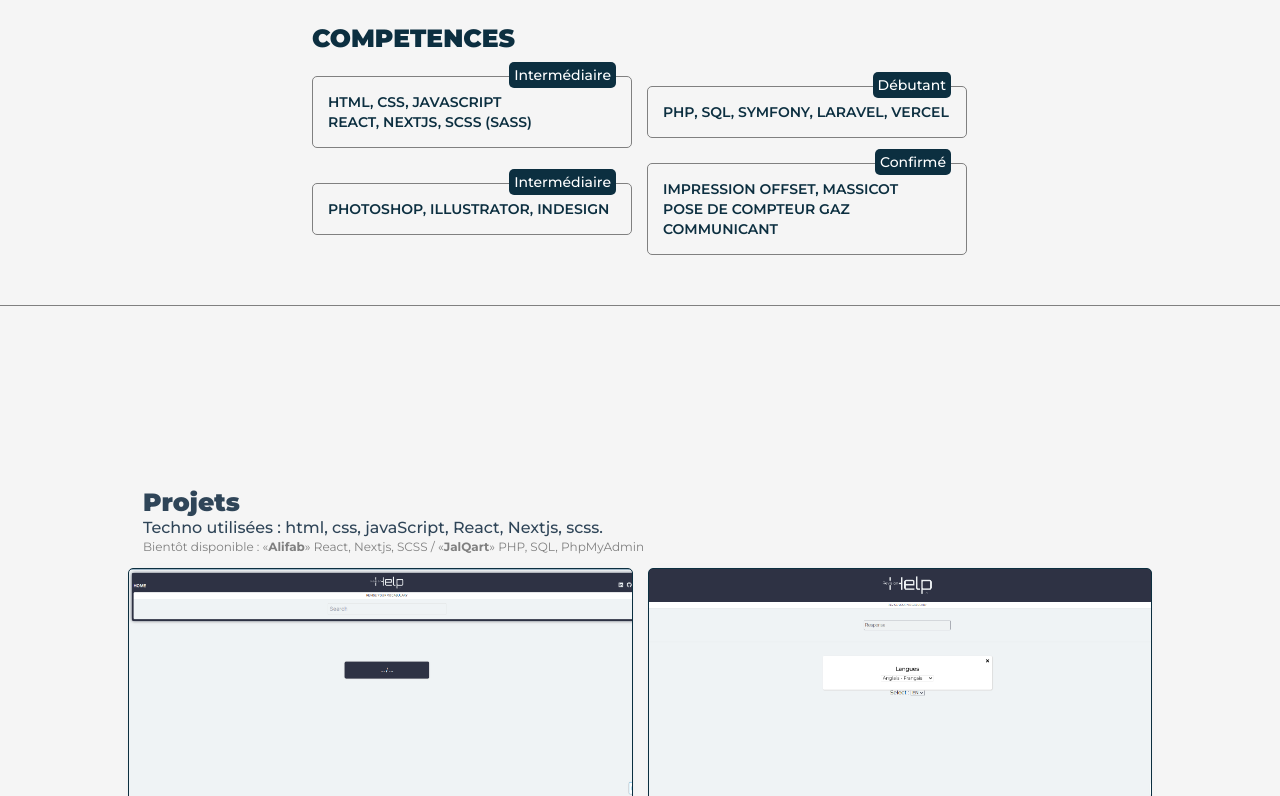
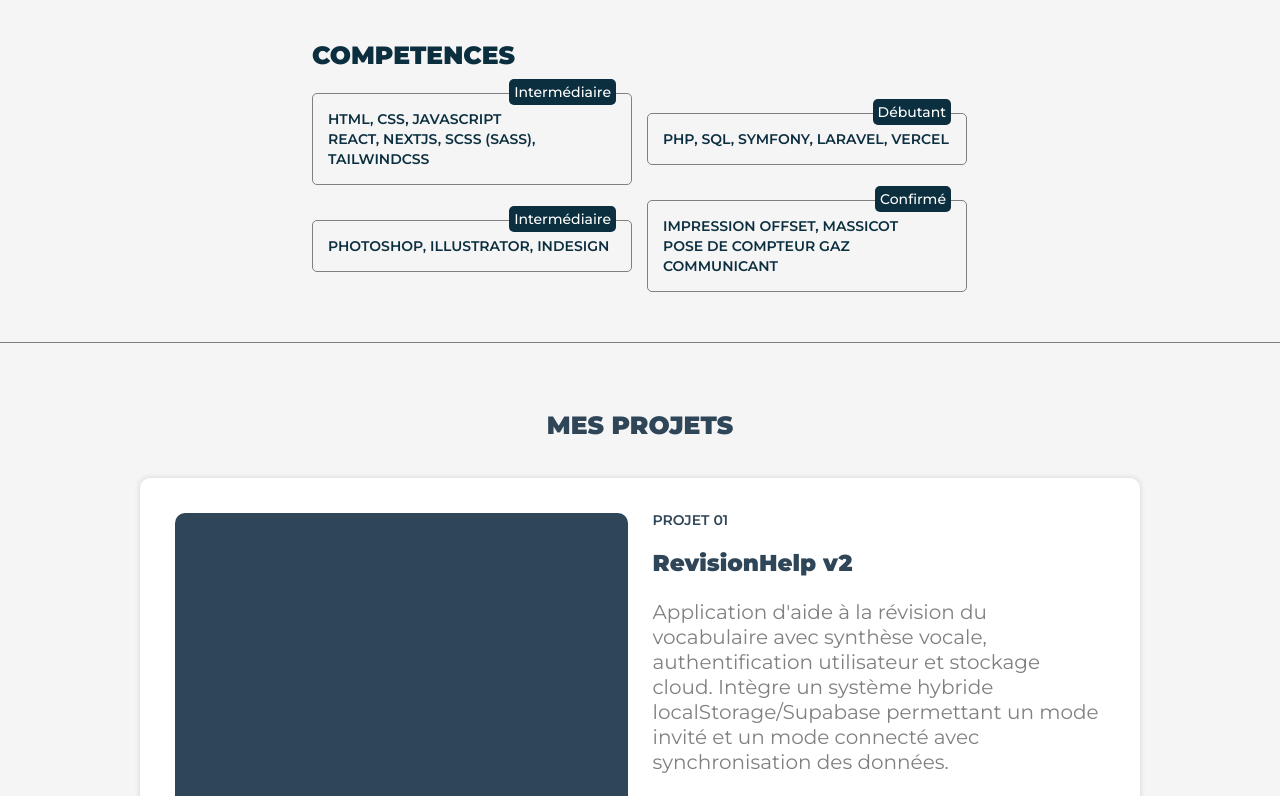
Before and after one commit to ASiaka/portfolio-nextjs, a Next.js app: page / in a window 1280 px wide. Shown: the part 2004-2800 px from the top of the page. Built offline with nearby package versions, Linux system fonts and the light colour scheme.

Commit message:
nouvelle mise en page de la section projets

```diff
--- a/src/app/contact/contact.module.scss
+++ b/src/app/contact/contact.module.scss
@@ -9,7 +9,7 @@
     display: flex;
     justify-content: center;
     align-items: center;
-    border-top: 1px white solid;
+    border-top: 1px gray solid;
     font-family: 'Montserrat', sans-serif;
 
     font-size: 16px;
--- a/src/app/home/home.module.scss
+++ b/src/app/home/home.module.scss
@@ -82,7 +82,7 @@
                 .language {
                     // font-size: 30px;
                     font-size: 1.875em;
-            }
+                }
             }
         }
     }
--- a/src/app/home/page.js
+++ b/src/app/home/page.js
@@ -2,7 +2,9 @@
 
 import styles from "@/app/home/home.module.scss";
 import { FontAwesomeIcon } from "@fortawesome/react-fontawesome";
-import { faCss, faCss3, faCss3Alt, faHtml5, faJs, faLaravel, faPhp, faReact, faSass, faSymfony } from "@fortawesome/free-brands-svg-icons";
+import { faCss3Alt, faHtml5, faJs, faLaravel, faPhp, faReact, faSass, faSymfony } from "@fortawesome/free-brands-svg-icons";
+import tailwindcss from "../../../public/img//tailwindcss.svg";
+import Image from "next/image";
 import { faDatabase, faLaptopCode } from "@fortawesome/free-solid-svg-icons";
 import { useEffect, useState } from "react";
 
@@ -30,6 +32,7 @@ export default function Home() {
                         <FontAwesomeIcon icon={faJs} className={styles.language} />
                         <FontAwesomeIcon icon={faReact} className={styles.language} />
                         <FontAwesomeIcon icon={faSass} className={styles.language} />
+                        <Image src={tailwindcss} style={{width: "1.3em", height: "auto"}} alt="Tailwind CSS" className={styles.language} />
                         <FontAwesomeIcon icon={faDatabase} className={styles.language} />
                         <FontAwesomeIcon icon={faPhp} className={styles.language} />
                         <FontAwesomeIcon icon={faSymfony} className={styles.language} />
--- a/src/app/projets/page.js
+++ b/src/app/projets/page.js
@@ -13,6 +13,44 @@ import pfD from "../../../public/img/pfD.png";
 import pfM from "../../../public/img/pfM.png";
 import ebD from "../../../public/img/ebD.png";
 import ebM from "../../../public/img/ebM.png";
+
+const projets = [
+    {
+        intitule: "Projet 01",
+        title: "RevisionHelp v2",
+        description: "Application d'aide à la révision du vocabulaire avec synthèse vocale, authentification utilisateur et stockage cloud. Intègre un système hybride localStorage/Supabase permettant un mode invité et un mode connecté avec synchronisation des données.",
+        technos: ["React", "Next.js", "Tailwind css", "Supabase"],
+        link: "https://revisionhelp-v2.vercel.app/",
+    },
+    {
+        intitule: "Projet 02",
+        title: "RevisionHelp v1",
+        description: "Version initiale de l'application d'aide à la révision du vocabulaire avec synthèse vocale. Interface simple, construite avec les technologies web fondamentales. Système de répétition espacée pour une mémorisation optimale.",
+        technos: ["Javascript", "HTML", "CSS"],
+        link: "https://help-beta-liard.vercel.app/",
+    },
+    {
+        intitule: "Projet 03",
+        title: "Alifab",
+        description: "Plateforme éducative interactive pour l'apprentissage de l'alphabet arabe et français destinée aux enfants. Approche ludique et progressive avec enregistrements audio authentiques, exercices interactifs adaptés à l'âge et tableau de bord pour le suivi parental.",
+        technos: ["React", "Next.js", "SCSS"],
+        link: "https://alifab.vercel.app/",
+    },
+    {
+        intitule: "Projet 04",
+        title: "PUB",
+        description: "Site vitrine professionnel pour une entreprise spécialisée en signalétique et publicité. Présentation complète des services : enseignes lumineuses, création graphique, flocage et solutions visuelles sur mesure. Design moderne et entièrement responsive.",
+        technos: ["React", "Next.js", "SCSS"],
+        link: "https://pub-nextjs.vercel.app/",
+    },
+    {
+        intitule: "Projet 05",
+        title: "JalQart",
+        description: "Blog avec système complet de gestion de contenu. Dashboard administrateur permettant la création, modification et suppression d'articles. Interface utilisateur optimisée pour une expérience de lecture agréable.",
+        technos: ["PHP", "SQL", "phpMyAdmin", "CSS"],
+        link: "#",
+    },
+]
 
 export default function Projets() {
     const [modeMobile, setModeMobile] = useState(false);
@@ -38,121 +76,29 @@ export default function Projets() {
     return (
         <main id="projets" className={styles.projets}>
             <div className={styles.projetsContent}>
-                <div className={styles.titleContent}>
-                    <h1 className={styles.title}>Projets</h1>
-                    <p className={styles.subTitle}>Techno utilisées : html, css, javaScript, React, Nextjs, scss.</p>
-                    <p style={{color: "gray", fontSize: "12px"}}>Bientôt disponible : «<span style={{fontWeight: "bold"}}>Alifab</span>» React, Nextjs, SCSS / «<span style={{fontWeight: "bold"}}>JalQart</span>» PHP, SQL, PhpMyAdmin</p>
-                </div>
-                <div
-                    className={styles.projet + " " + styles.projetOne}
-                    style={{
-                        backgroundImage: modeMobile === true ? `url(${rhM2.src})` : `url(${rhD2.src})`,
-                        backgroundRepeat: "no-repeat",
-                        backgroundSize: "cover",
-                    }}
-                    onMouseEnter={() => setShowDescription("showP1")}
-                    onMouseLeave={() => setShowDescription("hidden")}
-                >
-                    <div
-                        className={styles.projetDescription}
-                        style={{visibility: showDescription === "showP1" ? "visible" : "hidden"}}
-                    >
-                        <h3 className={styles.title}>RevisionHelp</h3>
-                        <p className={styles.paragraph}>Application d&apos;aide à la révision du vocabulaire.</p>
-                        <p className={styles.paragraph}>Réalisé en reactJs / scss.</p>
-                        <Link href={"https://revisionhelp-nextjs.vercel.app/"} className={styles.link} target="_blank" rel="noopener noreferrer">
-                            <button className={styles.button}>Voir</button>
-                        </Link>
-                    </div>
-                </div>
-                <div
-                    className={styles.projet + " " + styles.projetTwo}
-                    style={{
-                        backgroundImage: modeMobile === true ? `url(${rhM1.src})` : `url(${rhD1.src})`,
-                        backgroundRepeat: "no-repeat",
-                        backgroundSize: "cover",
-                    }}
-                    onMouseEnter={() => setShowDescription("showP2")}
-                    onMouseLeave={() => setShowDescription("hidden")}
-                >
-                    <div
-                        className={styles.projetDescription}
-                        style={{visibility: showDescription === "showP2" ? "visible" : "hidden"}}
-                    >
-                        <h3 className={styles.title}>RevisionHelp</h3>
-                        <p className={styles.paragraph}>Application d&apos;aide à la révision du vocabulaire.</p>
-                        <p className={styles.paragraph}>Réalisé en javaScript / html / css</p>
-                        <Link href={"https://help-beta-liard.vercel.app/"} className={styles.link} target="_blank" rel="noopener noreferrer">
-                            <button className={styles.button}>Voir</button>
-                        </Link>
-                    </div>
-                </div>
-                <div
-                    className={styles.projet + " " + styles.projetThree}
-                    style={{
-                        backgroundImage: modeMobile === true ? `url(${smM.src})` : `url(${smD.src})`,
-                        backgroundRepeat: "no-repeat",
-                        backgroundSize: "cover",
-                    }}
-                    onMouseEnter={() => setShowDescription("showP3")}
-                    onMouseLeave={() => setShowDescription("hidden")}
-                >
-                    <div
-                        className={styles.projetDescription}
-                        style={{visibility: showDescription === "showP3" ? "visible" : "hidden"}}
-                    >
-                        <h3 className={styles.title}>Sud Multiservices</h3>
-                        <p className={styles.paragraph}>Site vitrine pour</p>
-                        <p className={styles.paragraph}>un particulier</p>
-                        <Link href={"https://sud-multiservices.vercel.app/"} className={styles.link} target="_blank" rel="noopener noreferrer">
-                            <button className={styles.button}>Voir</button>
-                        </Link>
-                    </div>
-                </div>
-                <div
-                    className={styles.projet + " " + styles.projetFour}
-                    style={{
-                        backgroundImage: modeMobile === true ? `url(${pfM.src})` : `url(${pfD.src})`,
-                        backgroundRepeat: "no-repeat",
-                        backgroundSize: "cover",
-                    }}
-                    onMouseEnter={() => setShowDescription("showP4")}
-                    onMouseLeave={() => setShowDescription("hidden")}
-                >
-                    <div
-                        className={styles.projetDescription}
-                        style={{visibility: showDescription === "showP4" ? "visible" : "hidden"}}
-                    >
-                        <h3 className={styles.title}>Portfolio 1</h3>
-                        <p className={styles.paragraph}>Mon premier portfolio</p>
-                        <p className={styles.paragraph}>Réalisé en reactJs / scss.</p>
-                        <Link href={"#projets"} className={styles.link}>
-                            <button className={styles.button}>Voir</button>
-                        </Link>
-                    </div>
-                </div>
-                <div
-                    className={styles.projet + " " + styles.projetFive}
-                    style={{
-                        backgroundImage: modeMobile === true ? `url(${ebM.src})` : `url(${ebD.src})`,
-                        backgroundRepeat: "no-repeat",
-                        backgroundSize: "cover",
-                    }}
-                    onMouseEnter={() => setShowDescription("showP5")}
-                    onMouseLeave={() => setShowDescription("hidden")}
-                >
-                    <div
-                        className={styles.projetDescription}
-                        style={{visibility: showDescription === "showP5" ? "visible" : "hidden"}}
-                    >
-                        <h3 className={styles.title}>eb</h3>
-                        <p className={styles.paragraph}>site immobilier.</p>
-                        <p className={styles.paragraph}>Réalisé en reactJs / scss.</p>
-                        <Link href={"https://eb-eight.vercel.app/"} className={styles.link} target="_blank" rel="noopener noreferrer">
-                            <button className={styles.button}>Voir</button>
-                        </Link>
-                    </div>
-                </div>
+               <h2 className={styles.projetsTitle}>Mes Projets</h2>
+               {
+                    projets.map((e, i) => {
+                        return (
+                            <div className={styles.projet} key={i}>
+                                    <div className={styles.projetImg} style={{order: `${i % 2 !== 0 ? "1" : "0"}`}}></div>
+                                    <div className={styles.projetDescription}>
+                                        <p className={styles.intitule}>{e.intitule}</p>
+                                        <h3 className={styles.title}>{e.title}</h3>
+                                        <p className={styles.description}>{e.description}</p>
+                                        <div className={styles.technos}>
+                                            {
+                                                e.technos.map((x, k) => {
+                                                    return <p className={styles.techno} key={k}>{x}</p>
+                                                })
+                                            }
+                                        </div>
+                                        <a href={e.link} className={styles.link}>Découvrir le projet</a>
+                                    </div>
+                            </div>
+                        )
+                    })
+               }
             </div>
         </main>
     )
--- a/src/app/projets/projets.module.scss
+++ b/src/app/projets/projets.module.scss
@@ -2,7 +2,7 @@
 
 .projets {
     width: 100%;
-    height: 100vh;
+    min-height: 100vh;
     min-width: 250px;
     background-color: vars.$gray;
     color: vars.$blue;
@@ -11,171 +11,121 @@
     align-items: center;
     font-family: 'Montserrat', sans-serif;
     box-sizing: border-box;
-    padding-top: 70px;
+    padding: 70px 5% 50px;
     font-size: 16px;
 
-    @media (max-width: 900px) {
-        font-size: 13px;
-    }
-    @media (max-width: 700px) {
-        font-size: 10px;
-    }
+    .projetsContent {
+        max-width: 1000px;
+        display: flex;
+        flex-direction: column;
+        gap: 25px;
+        justify-content: center;
+        align-items: center;
 
-    .projetsContent {
-        width: 80%;
-        height: 70%;
-        max-width: 1200px;
-        display: grid;
-        gap: 15px;
-        grid-template-columns: repeat(6, 1fr);
-        grid-template-rows: auto repeat(5, 1fr);
 
-        @media (max-width: 900px) {
-            grid-template-rows: auto repeat(6, 1fr);
+        .projetsTitle {
+            font-size: 25px;
+            font-weight: 900;
+            text-transform: uppercase;
+            padding-bottom: 15px;
         }
-        @media (max-width: 600px) {
-            width: 90%;
-            height: 90%;
-        }
+        .projet {
+            background-color: white;
+            box-shadow: 0px 0px 5px 1px gainsboro;
+            padding: 35px;
+            border-radius: 10px;
+            display: flex;
+            gap: 25px;
+            transition: 0.7s;
 
-        .titleContent {
-            grid-area: 1 / 1 / 2 / 7;
-            // background-color: white;
-            color: vars.$blue;
-            // padding-left: 15px;
-            padding: 0 15px;
-
-            .title {
-                font-size: 25px;
-                font-weight: 900;
-                margin: 5px 0;
+            @media (max-width: 1100px) {
+                flex-direction: column;
+            }
+            @media (max-width: 500px) {
+                padding: 25px;
             }
 
-            .subTitle {
-                font-weight: 500;
-                margin-bottom: 5px;
-                font-size: 16px;
+            &:hover {
+                transform: scale(1.01);
+                transition: 0.7s;
+                box-shadow: 0px 0px 10px 2px gainsboro;
+            }
 
-                @media (max-width: 515px) {
-                    font-size: 14px;
+            &Img {
+                flex: 1;
+                background-color: vars.$blue;
+                border-radius: 10px;
+
+                @media (max-width: 1100px) {
+                    order: 0 !important;
+                    min-height: 250px;
                 }
-                @media (max-width: 443px) {
-                    font-size: 12px;
+                @media (max-width: 500px) {
+                    order: 0 !important;
+                    min-height: 150px;
                 }
             }
-        }
+            &Description {
+                flex: 1;
+                display: flex;
+                flex-direction: column;
+                gap: 25px;
+                align-items: flex-start;
+                justify-content: center;
 
-        .projet {
-            box-shadow: 0 0 10px -10px #2f4558;
-            color: #0C2F40;
-            border: vars.$base 1px solid;
-            border-radius: 5px;
+                .intitule {
+                    color: vars.$blue;
+                    font-size: 14px;
+                    font-weight: 600;
+                    text-transform: uppercase;
+                }
+                .title {
+                    font-size: 23px;
+                    font-weight: 900;
+                    color: vars.$blue
+                }
+                .description {
+                    font-size: 20px;
+                    line-height: 25px;
+                    color: gray;
+                }
+                .technos {
+                    display: flex;
+                    flex-wrap: wrap;
+                    gap: 10px;
 
-            .projetDescription {
-                width: 100%;
-                height: 100%;
-                padding: 15px;
-                border-radius: 5px;
-                background-color: #f5f5f5d5;
-                // background-color: vars.$gray;
-                transition: visibility 0.3s ease;
-
-                .title {
-                    font-size: 1em;
-                    font-weight: bold;
-                    // margin-bottom: 15px;
-                    margin-bottom: 0.469em;
-                    // background-color: #2f455870;
-                    width: fit-content;
-                    box-sizing: border-box;
-                }
-
-                .paragraph {
-                    // font-size: 15px;
-                    font-size: 0.938em;
-                    // line-height: 20px;
-                    line-height: 1.25em;
-                    // background-color: #2f455870;
-                    width: fit-content;
-                    box-sizing: border-box;
-                }
-
-                .link {
-
-                    .button {
-                        width: 90px;
-                        height: 30px;
-                        border-radius: 5px;
-                        border: none;
-                        // background-color: rgba(165, 42, 42, 0.8);
-                        background-color: #2f4558;
-                        color: vars.$gray;
-                        // margin-top: 15px;
-                        margin-top: 0.938em;
-                        // transition: 1.3s;
+                    .techno {
+                        font-weight: 500;
+                        padding: 10px 15px;
+                        border: vars.$blue 2px solid;
+                        border-radius: 25px;
+                        background-color: gainsboro;
+                        color: vars.$blue;
+                        transition: 0.7s;
 
                         &:hover {
-                            background-color: brown;
-                            transition: 1.3s;
-                        }
-
-                        @media (max-width: 600px) {
-                            width: 70px;
-                            height: 25px;
+                            background-color: vars.$blue;
+                            color: white;
+                            transform: scale(1.1);
+                            transition: 0.7s;
                         }
                     }
                 }
-            }
+                .link {
+                    text-decoration: none;
+                    padding: 15px 25px;
+                    border-radius: 25px;
+                    background-color: vars.$blue;
+                    color: white;
+                    box-shadow: 0px 0px 5px 0px vars.$blue;
+                    transition: 0.7s;
 
-        }
-
-        .projetOne {
-            // background-color: yellow;
-            grid-column-start: 1;
-            grid-column-end: span 3;
-            grid-row-start: 2;
-            grid-row-end: 5;
-        }
-        .projetTwo {
-            // background-color: green;
-            grid-column-start: 4;
-            grid-column-end: 7;
-            grid-row-start: 2;
-            grid-row-end: span 3;
-        }
-        .projetThree {
-            // background-color: blue;
-            grid-column: 1 / span 2;
-            grid-row: 5 / span 2;
-
-            @media (max-width: 900px) {
-               grid-row: 5 / span 3;
-            }
-            @media (max-width: 515px) {
-               grid-column: 1 / span 3;
-               grid-row: 5 / span 3;
-            }
-        }
-        .projetFour {
-            // background-color: red;
-            grid-area: 5 / 3 / 7 / 5;
-
-            @media (max-width: 900px) {
-               grid-area: 5 / 3 / 8 / 5;
-            }
-            @media (max-width: 515px) {
-               grid-area: 5 / 4 / 8 / 7;
-            }
-        }
-        .projetFive {
-            // background-color: orange;
-            grid-area: 5 / 5 / span 2 / span 2;
-
-            @media (max-width: 900px) {
-               grid-area: 5 / 5 / span 3 / span 2;
-            }
-            @media (max-width: 515px) {
-               grid-area: 8 / 1 / span 1 / span 6;
+                    &:hover {
+                        transform: scale(1.01);
+                        transition: 0.7s;
+                        box-shadow: 0px 0px 10px 1px vars.$blue;
+                    }
+                }
             }
         }
     }
```
Also changed, not shown: public/img/tailwindcss.svg (added), src/app/lib/data.js.
